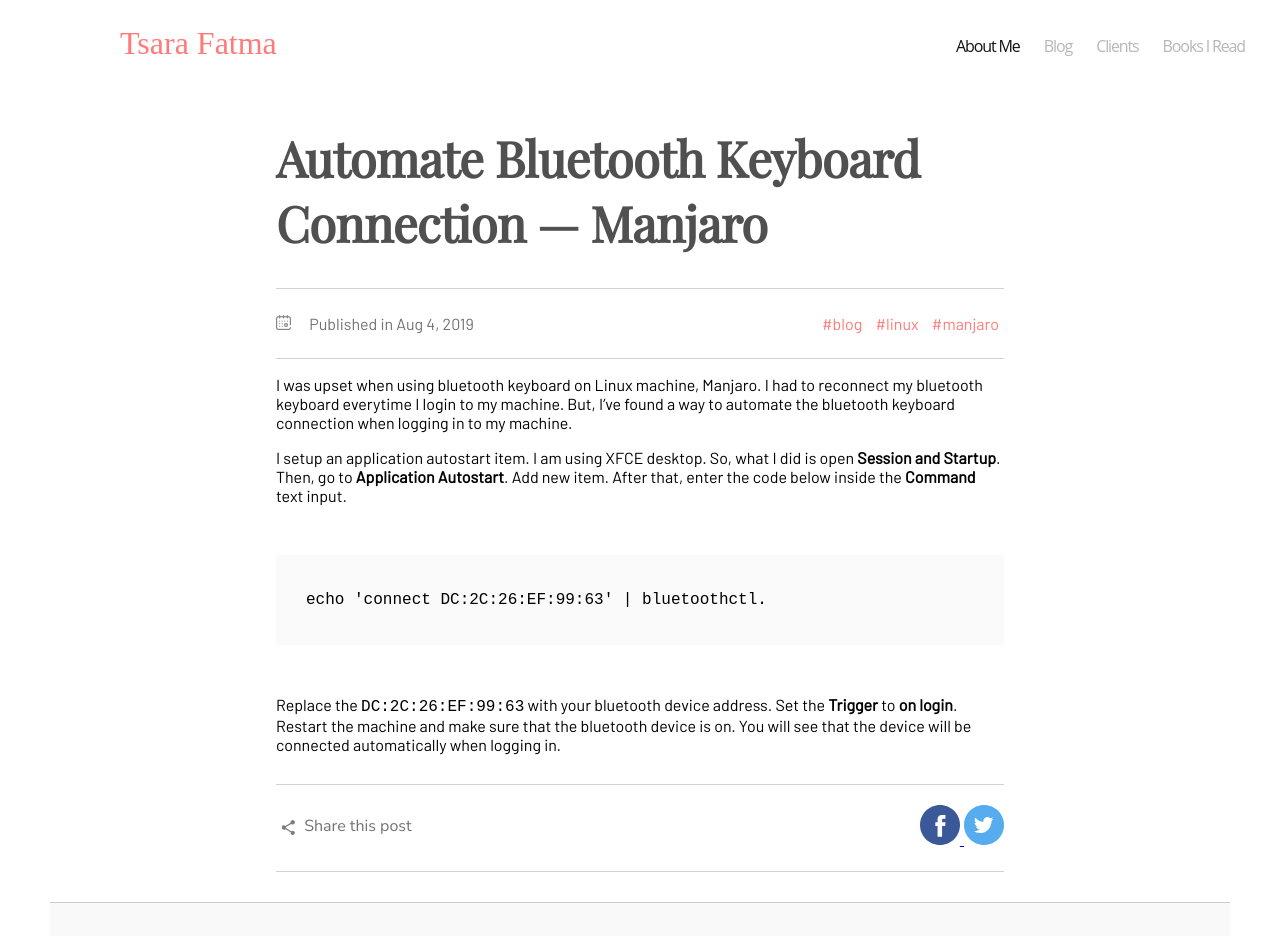
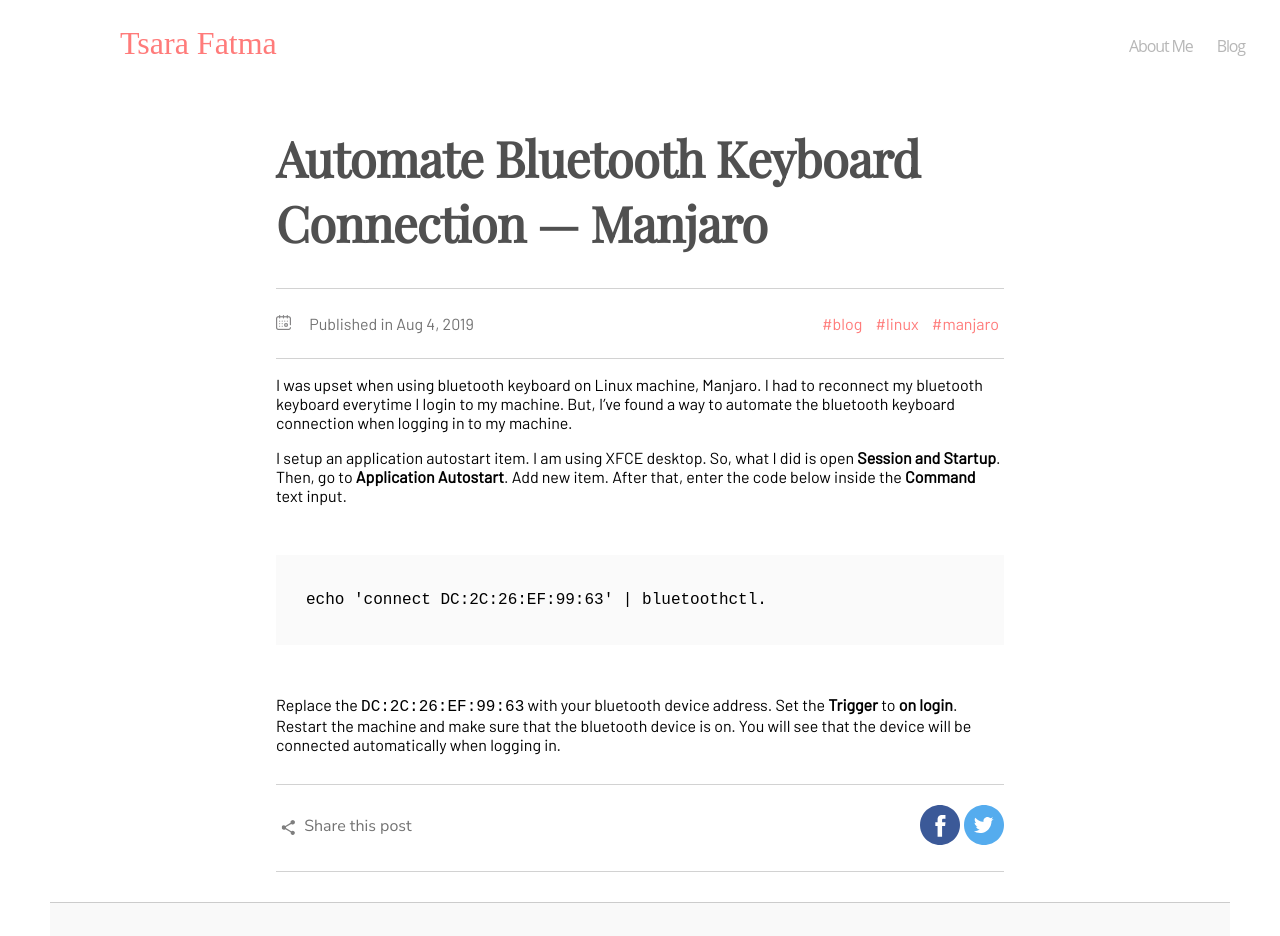
Before and after one commit to tsara27/my_website, a Jekyll site: the page built from _posts/2019-8-4-Automate-Bluetooth-Keyboard-Connection-Manjaro.md, in a window 1280 px wide. Shown: the top 936 px of the page. Built offline with Jekyll 4.4.1, drawn with Linux system fonts in a browser that asks for light colours; some web fonts are replaced.

Commit message:
Update, fixes

```diff
--- a/_includes/components/navigation.html
+++ b/_includes/components/navigation.html
@@ -1,12 +1,19 @@
 <nav class="navigation grid grid__navigation">
   <div class="navigation navigation__logo">
-    Tsara Fatma
+    <a href="/">Tsara Fatma</a>
   </div>
   <div class="navigation navigation__links">
-    <a href="#about-me" class="active">About Me</a>
-    <a href="#about-me">Blog</a>
-    <a href="#about-me">Clients</a>
-    <a href="#about-me">Books I Read</a>
+    {% assign current_segment = (page.url | split:'/') %}
+    {% if current_segment[1] == nil %}
+    <a href="#" class="active">About Me</a>
+    {% else %}
+    <a href="/">About Me</a>
+    {% endif %}
+    {% if current_segment[1] == 'blog.html' %}
+    <a href="#" class="active">Blog</a>
+    {% else %}
+    <a href="/blog">Blog</a>
+    {% endif %}
   </div>
 </nav>
 <nav class="navigation grid grid__navigation-mobile">
--- a/_layouts/blog.html
+++ b/_layouts/blog.html
@@ -6,6 +6,7 @@
   <link rel="shortcut icon" href="/favicon.ico" type="image/x-icon">
   <link rel="icon" href="/favicon.ico" type="image/x-icon">
   <link rel="stylesheet" href="/assets/css/default.css">
+  <meta name="description" content="List of posts that Tsara is written." />
   <meta name="viewport" content="width=device-width">
 </head>
 
--- a/_layouts/default.html
+++ b/_layouts/default.html
@@ -16,4 +18,5 @@
   </main>
   {% include footer.html %}
 </body>
+
 </html>
--- a/_layouts/post.html
+++ b/_layouts/post.html
@@ -5,8 +5,9 @@
   <title>{{ post.title }}</title>
   <meta property="og:url" content="{{ site.url }}{{ page.url }}" />
   <meta property="og:type" content="website" />
-  <meta property="og:title" content="{{ post.title }}" />
-  <meta property="og:description" content="{{ post.description }}" />
+  <meta property="og:title" content="{{ page.title }}" />
+  <meta property="og:description" content="{{ page.description }}" />
+  <meta name="description" content="{{ page.description }}" />
   <link rel="shortcut icon" href="/favicon.ico" type="image/x-icon">
   <link rel="icon" href="/favicon.ico" type="image/x-icon">
   <link rel="stylesheet" href="/assets/css/default.css">
--- a/_sass/_navigation.scss
+++ b/_sass/_navigation.scss
@@ -5,6 +5,11 @@
     font-family: 'Signerica';
     font-size: 32px;
     padding-left: 95px;
+
+    a {
+      color: inherit;
+      text-decoration: none;
+    }
   }
 
   &__links {
--- a/_sass/_post.scss
+++ b/_sass/_post.scss
@@ -24,6 +24,9 @@
 
   .post-share-links {
     justify-self: end;
+    a {
+      text-decoration: none;
+    }
   }
 }
 
--- a/assets/javascripts/blog.js
+++ b/assets/javascripts/blog.js
@@ -19,7 +19,7 @@ var appendPosts = function () {
   loadMoreButton += '<rect id="Rectangle" fill="#A7A7A7" opacity="0.4" x="2.88659794" y="2.88659794" width="137.113402" height="50.5154639"></rect>\n';
   loadMoreButton += '<rect id="Rectangle-Copy-2" fill="#FF8088" x="0" y="0" width="137.113402" height="50.5154639"></rect>\n';
   loadMoreButton += '</g>\n';
-  loadMoreButton += '<text id="Load-More" font-family="PlayfairDisplay-Bold, Playfair Display" font-size="17" font-weight="bold" fill="#FFFFFF">\n';
+  loadMoreButton += '<text id="Load-More" font-family="Playfair Display" font-size="17" font-weight="normal" fill="#FFFFFF">\n';
   loadMoreButton += '<tspan x="26.102" y="32">Load More</tspan>\n';
   loadMoreButton += '</text>\n';
   loadMoreButton += '</g>\n';
```
Also changed, not shown: other parts of _layouts/default.html (+3 -1 lines).
